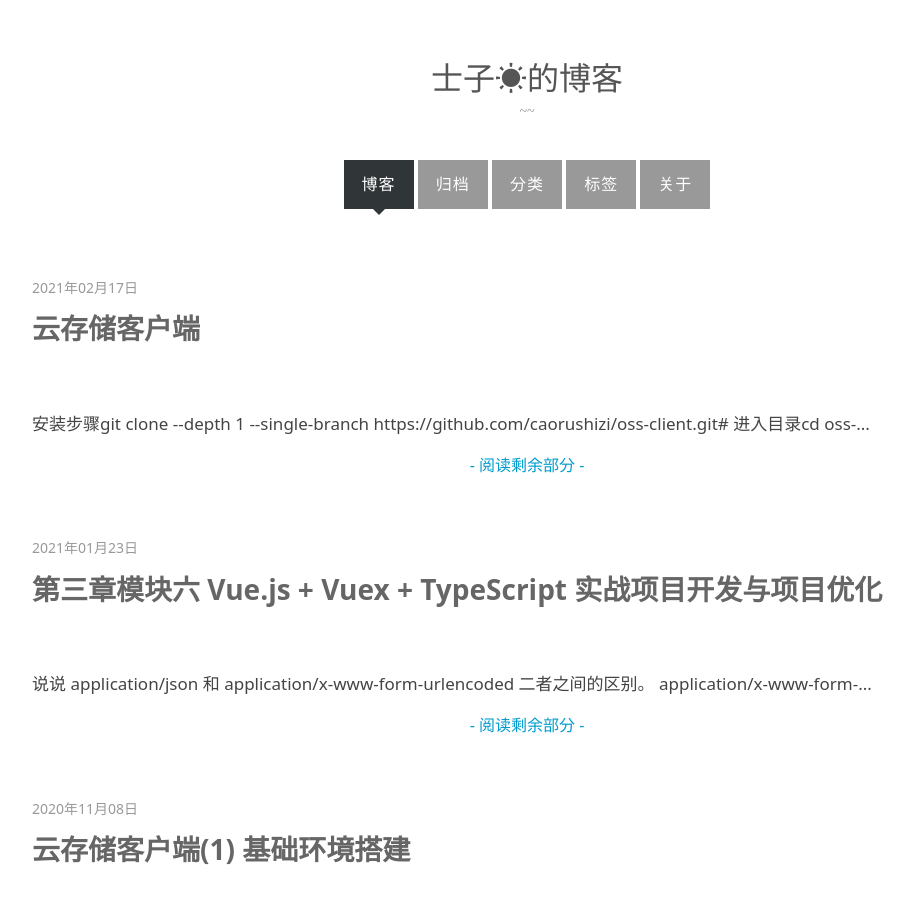
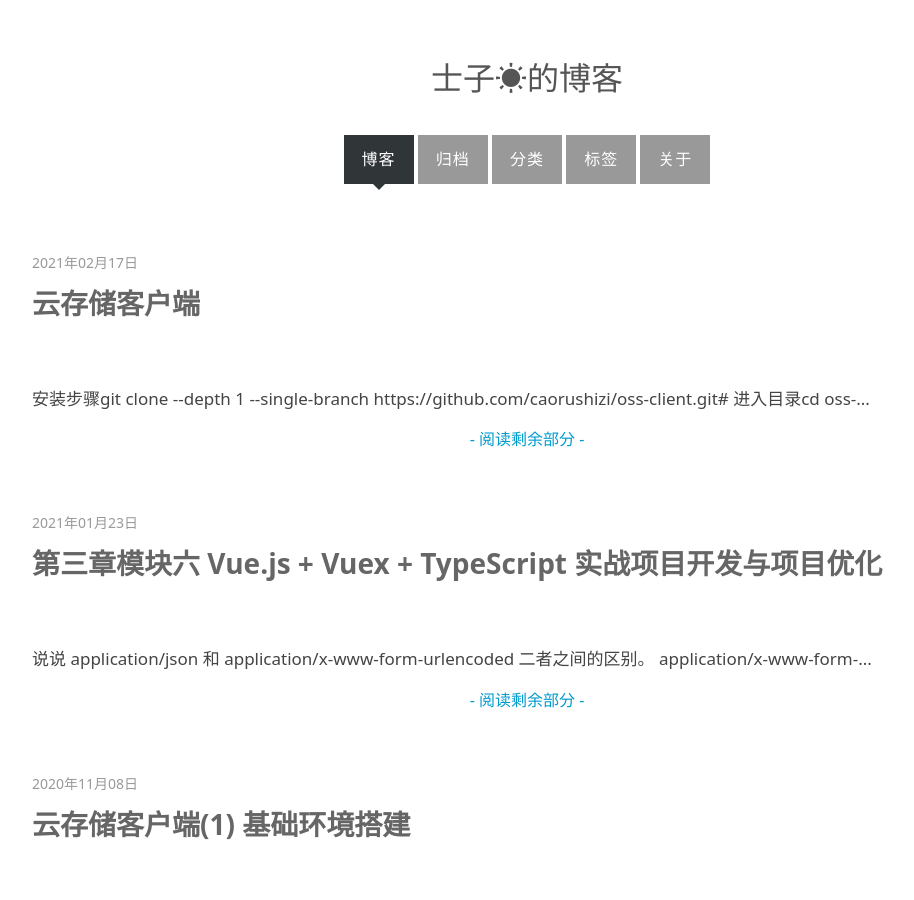
Before and after one commit to zlbcc/caorushizi.github.io, a Jekyll site: the page built from index.html, in a window 1280 px wide and 900 px high. Shown: the whole window, without its empty margins (113-1027 px from the left). Built offline with Jekyll 4.4.1, drawn with Linux system fonts in a browser that asks for light colours; the list of posts is cut into pages by our own code; comment, search, counter and statistics services are not loaded.

Commit message:
修改网站描述

```diff
--- a/_config.yml
+++ b/_config.yml
@@ -6,7 +6,7 @@
 name: 士子☀的博客
 
 # Short bio or description (displayed in the header)
-description: ~~
+description:
 
 # URL of your avatar or profile pic (you could use your GitHub profile pic)
 avatar:
```
